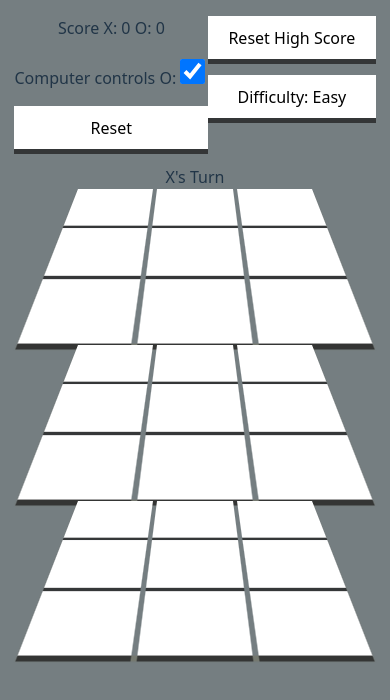
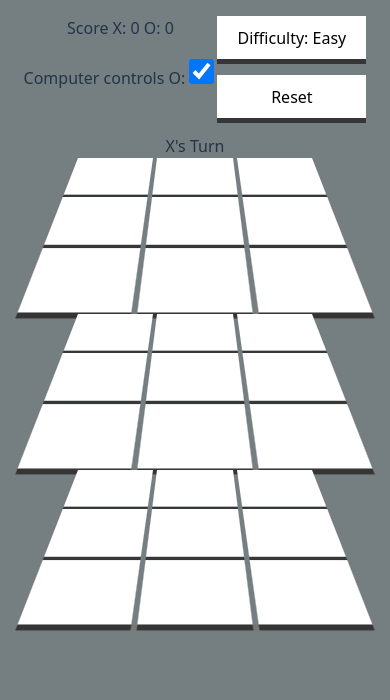
Before and after one commit to pkdvalis/3-Dads-Tactical-Tuba-Time, a React (Vite) app: page / in a window 390 px wide. Shown: the top 700 px of the page. Built offline with nearby package versions, Linux system fonts and the light colour scheme.

Commit message:
remove reset HS on mobile

```diff
--- a/src/App.css
+++ b/src/App.css
@@ -167,7 +167,7 @@ button:active {
   }
 
   .sidebar {
-    flex: 1;
+    flex: 100%;
     display: flex;
     padding: 0px;
     margin: 0px;
@@ -175,10 +175,16 @@ button:active {
     justify-content: center;
     font-size: 1em;
   }
+
   #highscore {
     display: none;
     flex: 0;
   }
+
+  #resetHsBtnContainer {
+    display: none;
+  }
+
   #oplayer {
     flex: 0;
   }
--- a/src/App.jsx
+++ b/src/App.jsx
@@ -276,17 +276,11 @@ export default function App() {
       <p>Score X: {score['X']} O: {score['O']}</p>
       <label htmlFor="oplayer">Computer controls O:</label>
       <input type="checkbox" id="oplayer" name="oplayer" checked={oplayer} onChange={() => setOplayer(!oplayer)} />
-      <p>    <button onClick={() => {
-      setMoves(0)
-      setWinner(false)
-      setGrid(initialGrid);
-      setTurn("X");
-      return;
-    }} id="reset">{winner ? `${winner}Reset` : `Reset`}</button>
-</p>
+
     </div>
     <div id="buttons">
-<p>
+
+<p id="resetHsBtnContainer">
     <button onClick={() => {
       localStorage.removeItem('highScore')
       setHighScore(['X',0])
@@ -298,6 +292,14 @@ export default function App() {
       setDifficulty(prev => prev == "Easy"? "Hard" : "Easy")
     }}
     id="resetHs">Difficulty: {difficulty}</button>
+</p>
+<p><button onClick={() => {
+      setMoves(0)
+      setWinner(false)
+      setGrid(initialGrid);
+      setTurn("X");
+      return;
+    }} id="reset">{winner ? `${winner}Reset` : `Reset`}</button>
 </p>
 </div>
 
```
